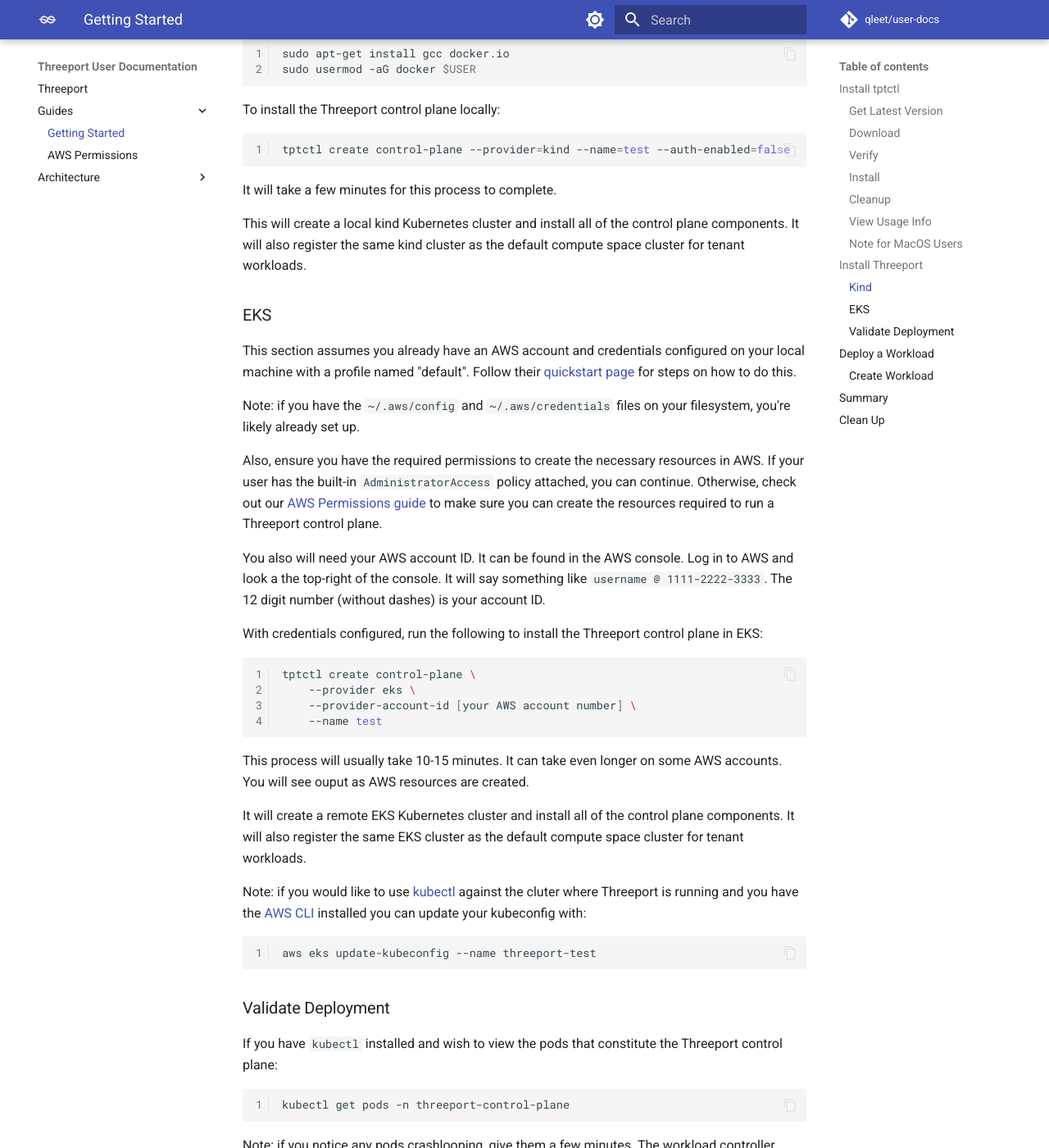
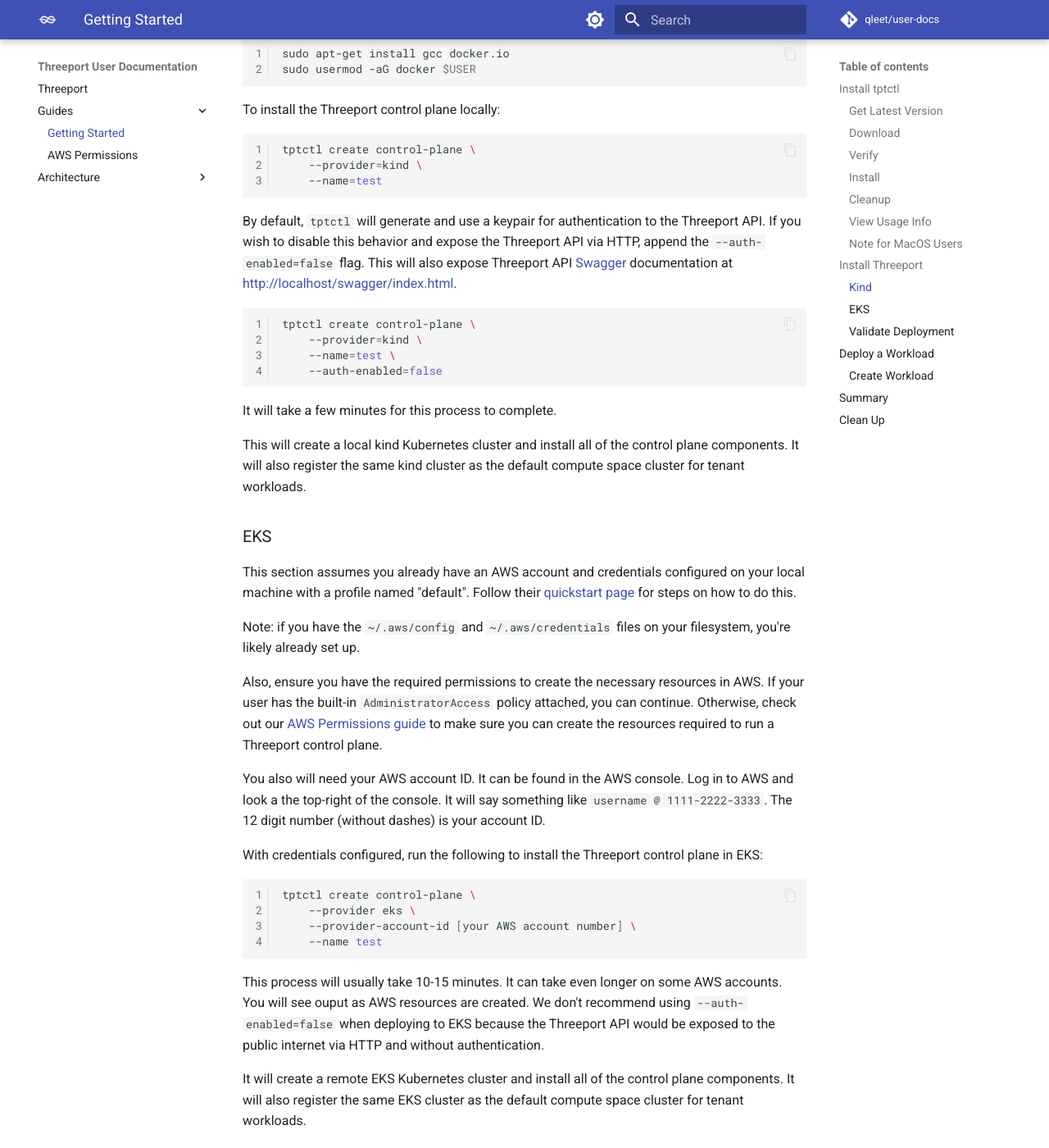
Before and after one commit to qleet/user-docs, an MkDocs documentation site: the page built from docs/guides/getting-started.md, in a window 1280 px wide and 1400 px high, scrolled down 2130 px. Shown: the whole window at 82% size. Built offline with MkDocs 1.6.1 and Material for MkDocs 9.7.7, drawn with Linux system fonts in a browser that asks for light colours; comment, search, counter and statistics services are not loaded.

Commit message:
docs: add note about swagger endpoint

````diff
--- a/docs/guides/getting-started.md
+++ b/docs/guides/getting-started.md
@@ -103,7 +103,21 @@
 To install the Threeport control plane locally:
 
 ```bash
-tptctl create control-plane --provider=kind --name=test --auth-enabled=false
+tptctl create control-plane \
+    --provider=kind \
+    --name=test
+```
+
+By default, `tptctl` will generate and use a keypair for authentication to the Threeport
+API. If you wish to disable this behavior and expose the Threeport API via HTTP, append
+the `--auth-enabled=false` flag. This will also expose Threeport API [Swagger](https://swagger.io/)
+documentation at [http://localhost/swagger/index.html](http://localhost/swagger/index.html).
+
+```bash
+tptctl create control-plane \
+    --provider=kind \
+    --name=test \
+    --auth-enabled=false
 ```
 
 It will take a few minutes for this process to complete.
@@ -141,7 +155,9 @@
 ```
 
 This process will usually take 10-15 minutes.  It can take even longer on some
-AWS accounts.  You will see ouput as AWS resources are created.
+AWS accounts.  You will see ouput as AWS resources are created. We don't recommend using
+`--auth-enabled=false` when deploying to EKS because the Threeport API would be exposed to
+the public internet via HTTP and without authentication.
 
 It will create a remote EKS Kubernetes cluster and install all of the control plane
 components.  It will also register the same EKS cluster as the default compute space
````
